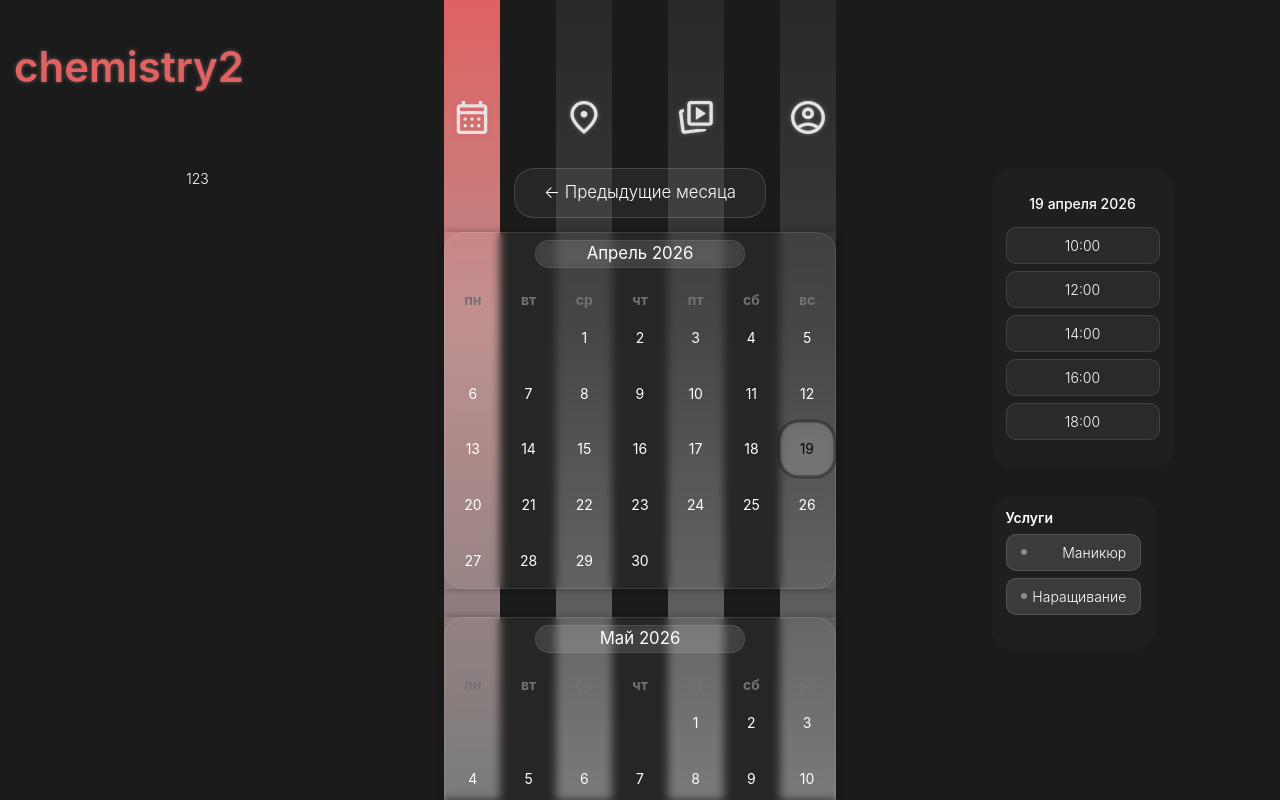
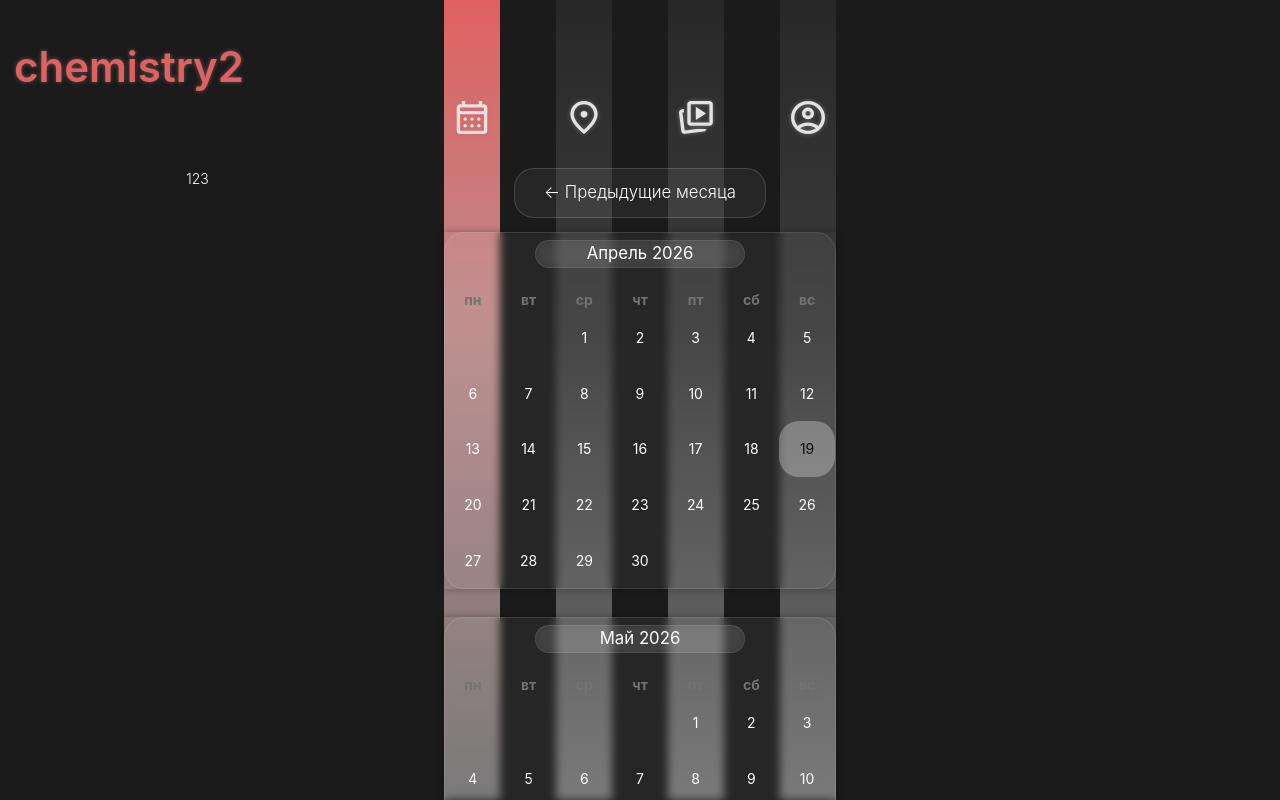
Before and after one commit to sayces/chemistry2, a Next.js app: page /calendar in a window 1280 px wide. Shown: the top 800 px of the page. Built offline with nearby package versions, Linux system fonts and the light colour scheme; a web font is replaced by a local one.

Commit message:
update booking flow behaviour

```diff
--- a/src/entities/store/calendarStore/useCalendarStore.ts
+++ b/src/entities/store/calendarStore/useCalendarStore.ts
@@ -2,11 +2,11 @@ import { create, StateCreator } from "zustand";
 import { CalendarState, CalendarStore } from "./types";
 import { Service } from "../serviceStore/types";
 
-const now = new Date()
+// const now = new Date()
 
 const initialState: CalendarState = {
-  selectedDate: now,
-  selectedTime: now,
+  selectedDate: null,
+  selectedTime: null,
   selectedServices: null,
 };
 
--- a/src/shared/components/bookingFlow/BookingFlow.tsx
+++ b/src/shared/components/bookingFlow/BookingFlow.tsx
@@ -18,14 +18,18 @@ const BookingFlow = () => {
 
   useEffect(() => {
     const handleClickOutside = (event: MouseEvent) => {
-      if (
-        wrapperRef.current &&
-        !wrapperRef.current.contains(event.target as Node)
-      ) {
-        console.log("Клик вне формы!");
-        clearAll();
-        setDate(null);
+      const target = event.target as HTMLElement;
+
+      if (wrapperRef.current && wrapperRef.current.contains(target)) {
+        return;
       }
+
+      if (target.closest('[data-calendar-container]')) {
+        return;
+      }
+
+      console.log("Клик вне формы и календаря!");
+      clearAll();
     };
 
     document.addEventListener("mousedown", handleClickOutside);
@@ -39,7 +43,7 @@ const BookingFlow = () => {
   return (
     <div ref={wrapperRef}>
       <SelectionPanel>
-        <TimeMenu date={selectedDate} />
+        <TimeMenu />
         {selectedTime && <ServiceMenu />}
       </SelectionPanel>
     </div>
--- a/src/shared/components/calendar/CalendarsContainer.tsx
+++ b/src/shared/components/calendar/CalendarsContainer.tsx
@@ -29,12 +29,9 @@ const CalendarsContainer = ({ onMonthChange, children }: CalendarsProps) => {
     console.log(selectedDate);
   };
 
-  const handleMenuClose = () => {
-    setDate(null);
-  };
-
   return (
-    <div className={styles.calendarsWrapper}>
+    <div className={styles.calendarsWrapper} data-calendar-container>
+      {/* Добавляем data-атрибут, чтобы BookingFlow знал о календаре */}
       <button
         type="button"
         className={styles.navButton}
@@ -60,7 +57,6 @@ const CalendarsContainer = ({ onMonthChange, children }: CalendarsProps) => {
                   mode="single"
                   selected={selectedDate || undefined}
                   onSelect={handleSelect}
-                  onDayBlur={handleMenuClose}
                   month={new Date(cal.year, cal.month)}
                   locale={ru}
                   showOutsideDays={false}
--- a/src/shared/components/servicesMenu/ServiceMenu.tsx
+++ b/src/shared/components/servicesMenu/ServiceMenu.tsx
@@ -3,6 +3,7 @@ import styles from "./ServiceMenu.module.scss";
 import Typography from "../typography/Typography";
 import SwitchButton from "../switch/SwitchButton";
 import { useState } from "react";
+import { useCalendarStore } from "@/entities/store/calendarStore/useCalendarStore";
 
 interface ServiceMenuProps {
   onClose?: () => void;
@@ -10,15 +11,14 @@ interface ServiceMenuProps {
 }
 
 const ServiceMenu = ({ onClose, onTimeSelect }: ServiceMenuProps) => {
-  const [selectedService, setSelectedService] = useState<
-    keyof typeof services | null
-  >(null);
+  const {selectedServices, setServices} = useCalendarStore();
 
   const serviceList = Object.entries(services);
 
   const handleServiceChange = (serviceKey: keyof typeof services) => {
-    setSelectedService(serviceKey);
+    setServices(serviceKey);
   };
+
   return (
     <div className={styles.serviceMenu}>
       <Typography as="h4">Услуги</Typography>
@@ -26,7 +26,7 @@ const ServiceMenu = ({ onClose, onTimeSelect }: ServiceMenuProps) => {
         {serviceList.map(([serviceKey, serviceName]) => (
           <li key={serviceKey} className={styles.serviceItem}>
             <SwitchButton
-              isActive={selectedService === serviceKey}
+              isActive={selectedServices === serviceKey}
               onClick={() => {}}
             >
               {serviceName}
--- a/src/shared/components/timeMenu/TimeMenu.module.scss
+++ b/src/shared/components/timeMenu/TimeMenu.module.scss
@@ -49,3 +49,10 @@
   flex-flow: column wrap;
   gap: 0.5rem;
 }
+
+.timeSlotButton {
+&.active {
+    background-color: $color-pink-d2;
+    color: white;
+    border-color: #ffffff70;
+  }}
--- a/src/shared/components/timeMenu/TimeMenu.tsx
+++ b/src/shared/components/timeMenu/TimeMenu.tsx
@@ -7,46 +7,51 @@ import { useCalendarStore } from "@/entities/store/calendarStore/useCalendarStor
 import { makeDateTime, TIME_SLOTS, TimeSlot } from "./utils/timeSlots";
 import Typography from "../typography/Typography";
 import Button from "../button/Button";
+import { useEffect, useState } from "react";
 
 interface TimeMenuProps {
-  date: Date | null;
+  // date: Date | null;
   onClose?: () => void;
   onTimeSelect?: (date: Date, time: string) => void;
 }
 
-const TimeMenu = ({ date, onClose, onTimeSelect }: TimeMenuProps) => {
-  const { setDate, setTime } = useCalendarStore();
+const TimeMenu = ({ onClose, onTimeSelect }: TimeMenuProps) => {
+  const { setTime, selectedDate, selectedTime } = useCalendarStore();
+
+  const date = selectedDate;
 
   const handleSelectTime = (slot: TimeSlot) => {
-    // делаем полную дату из выбранного дня + времени
     const dateTime = makeDateTime(date as Date, slot);
 
-    onTimeSelect?.(date as Date, slot); // строка для UI / бэкенда
-    setDate(date); // сохраняем дату
-    setTime(dateTime); // сохраняем дату+время как Date
+    onTimeSelect?.(date as Date, slot);
+    setTime(dateTime);
+
+    return dateTime;
   };
-
-
 
   return (
     <div className={styles.timeMenu}>
       <div className={styles.header}>
         <Typography as="h4" className={styles.timeMenuTitle}>
-          {format(date as Date, "d MMMM yyyy", { locale: ru })}
+          {format(date as Date, "d MMMM", { locale: ru })}
         </Typography>
       </div>
 
       <ul className={styles.timeSlots}>
-        {TIME_SLOTS.map((slot) => (
+        {TIME_SLOTS.map((slot) => {
+          const isActive =
+            selectedTime && format(selectedTime, "HH:mm") === slot;
+          return (
             <li key={slot} className={styles.timeSlot}>
               <Button
-              className={styles.timeSlotButton}
+                className={`${styles.timeSlotButton} ${isActive ? styles.active : ""}`}
                 onClick={() => handleSelectTime(slot)}
               >
                 {slot}
               </Button>
             </li>
-        ))}
+          );
+        })}
       </ul>
     </div>
   );
```
Lines whose indentation alone changed are shown as unchanged.
